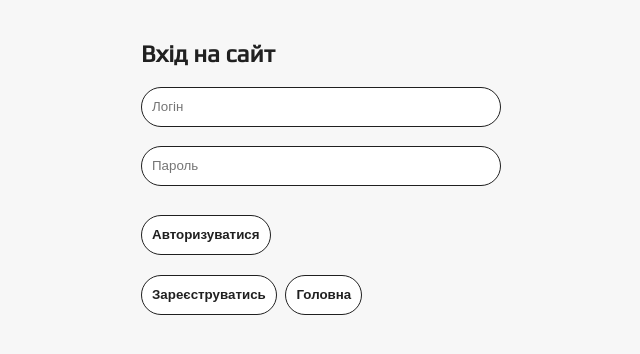
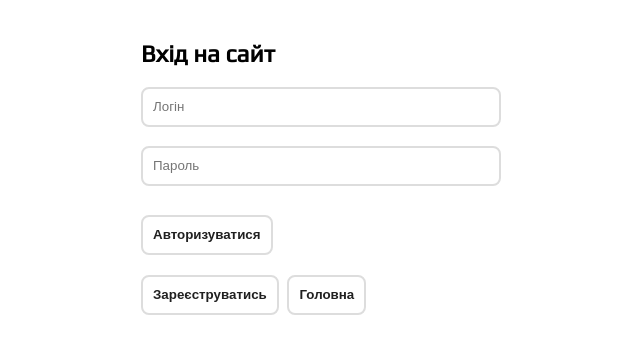
Before and after one commit to ukrounay/nemeleon, a PHP site: page /openserver/login in a window 1280 px wide. Shown: the top 354 px of the page, without its empty margins (319-959 px from the left). Run offline with PHP 8.4, Linux system fonts and the light colour scheme.

Commit message:
змінив стиль форм

```diff
--- a/login.php
+++ b/login.php
@@ -17,45 +17,45 @@
     .logbox {max-width: 400px; margin: auto; padding: 20px;}
     h2, input {display: block; width:100%;}
     .form-control {
-        border-radius: 20px;
-        border: 1px solid #202020;
-        padding:10px;
-        height:40px;
+        border-radius: 8px;
+        border: 2px solid #dddddd;
+        padding: 10px;
+        height: 40px;
     }
     button {
         margin: 10px 5px 10px 0px;
         padding: 10px;
         line-height: 1.0;
         height: 40px;
-        border-radius: 20px;
+        border-radius: 8px;
         background-color: white;
         color: #202020;
-        border: 1px solid #202020;
+        border: 2px solid #dddddd;
         font-weight: bold;
     }
-    button:hover {background-color: #202020; color: #f4f4f4;}
+    button:hover {border: 5px solid #10aaaa; padding: 7px;}
     .quote {
         display: grid;
         grid-template-columns: 1fr 20px;
         padding: 20px;
         margin: 10px 0px;
-        border-radius: 20px;
+        border-radius: 8px;
     }
-    .quote.good {background-color: #00ff9d98; }
+    .quote.good {background-color: #10aaaa50; }
 	.quote.bad {background-color: #ff646498; }
     .quote p {line-height: 1.0; margin: 0px;}
 </style>
 <meta name="theme-color" content="#202020">
 </head>
-<body class="auto">
+<body>
 <div class="logbox">
 		<h2>Вхід на сайт</h2>
 		<form action="login" method="post">
 			<input type="text" class="form-control" name="login" id="login" placeholder="Логін" required><br>
 			<input type="password" class="form-control" name="password" id="pass" placeholder="Пароль" required><br>
 			<button class="btn btn-success" name="do_login" type="submit">Авторизуватися</button><br>
-			<button class="btn btn-success" name="do_signup" type="submit">Зареєструватись</button>
-			<button onclick="location.href='index'">Головна</button>
+			<button onclick="go('signup')">Зареєструватись</button>
+			<button onclick="go('index')">Головна</button>
 		</form>
 <?php
 $title="Увійти";
@@ -84,11 +84,20 @@ if(isset($data['do_login'])) {
  }
 
 if(!empty($errors)) {
-
-		echo '<div style="text-align: center; padding: 20px; color: red; "><p>' . array_shift($errors). '</p></div>';
+		echo '<div class="quote bad"><p>' . array_shift($errors). '</p></div>';
 	}
 }
 ?>
+<script>
+    function go(loc) {
+        inputs = document.querySelectorAll('input');
+        for (let i = 0; i < inputs.length; i++) {
+            let elem = inputs[i];
+            elem.value = '';
+        }
+        location.href = loc;
+    }
+</script>
 </div>
 </body>
 </html>
```
Also changed, not shown: add.php (+10 -10 lines), signup.php (+24 -14 lines).
